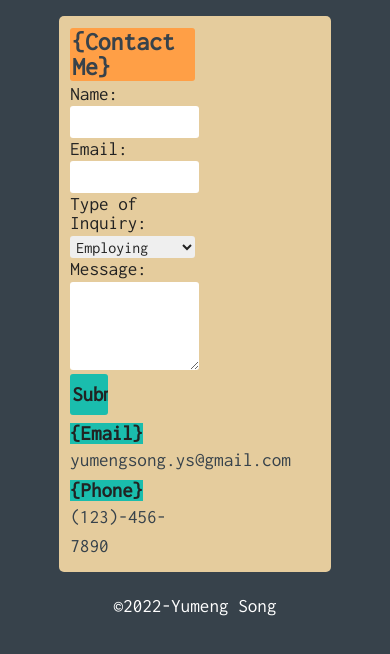
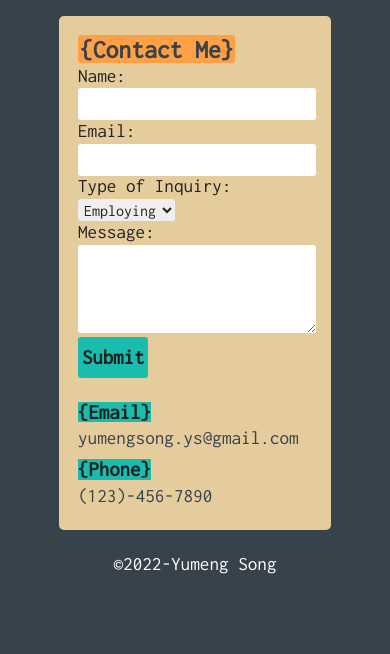
Before and after one commit to yumengsong95/YumengSong_Portfolio, a plain HTML site: page contact.html in a window 390 px wide. Shown: the part 180-834 px from the top of the page. Drawn offline with Linux system fonts and the light colour scheme.

Commit message:
Add files via upload

```diff
--- a/css/styles.css
+++ b/css/styles.css
@@ -86,7 +86,7 @@ nav a{
     font-size: 1.6em;
     border-radius: 3px;
     padding: 0.3vw 0;
-    width: 20%;
+    width: 25%;
 }
 .current_page,nav a:hover{
     color: var(--black);
@@ -161,7 +161,7 @@ input {
     border-radius: 3px;
     line-height: 2;
     padding: 0 0.5vw;
-    width: 15vw;
+    width: 80%;
     font-family: var(--content-font);
 }
 select {
@@ -170,7 +170,7 @@ select {
     margin-bottom: 0.5vw;
     border-radius: 3px;
     padding: 0.5vw;
-    width: 15vw;
+
     font-family: var(--content-font);
 }
 textarea{
@@ -179,7 +179,7 @@ textarea{
     margin-bottom:1vw;
     border-radius: 3px;
     padding:0.5vw;
-    width: 15vw;
+    width: 80%;
     height: 10vh;
     font-family: var(--content-font);
 }
@@ -193,6 +193,9 @@ textarea{
 .submit:hover{
     background-color: var(--orange);
     color: white;
+}
+.image {
+    margin: 2vw 0;
 }
 @media screen and (max-width: 1200px) {
 	body {
@@ -212,11 +215,21 @@ textarea{
         padding: 3vw;
         width: 80%;
     }
+
+}
+@media screen and (max-width: 800px) {
     .contact{
         flex-direction: column;
-        margin: 0 auto;
+        padding: 2vw;
     }
-    input, select, textarea{
+    .contact_form{
+        width: 100%;
+    }
+    input, textarea{
+        width: 100%;
+    }
+    .contact_info{
+        margin-top: 4vw;
         width: 100%;
     }
 }
```
